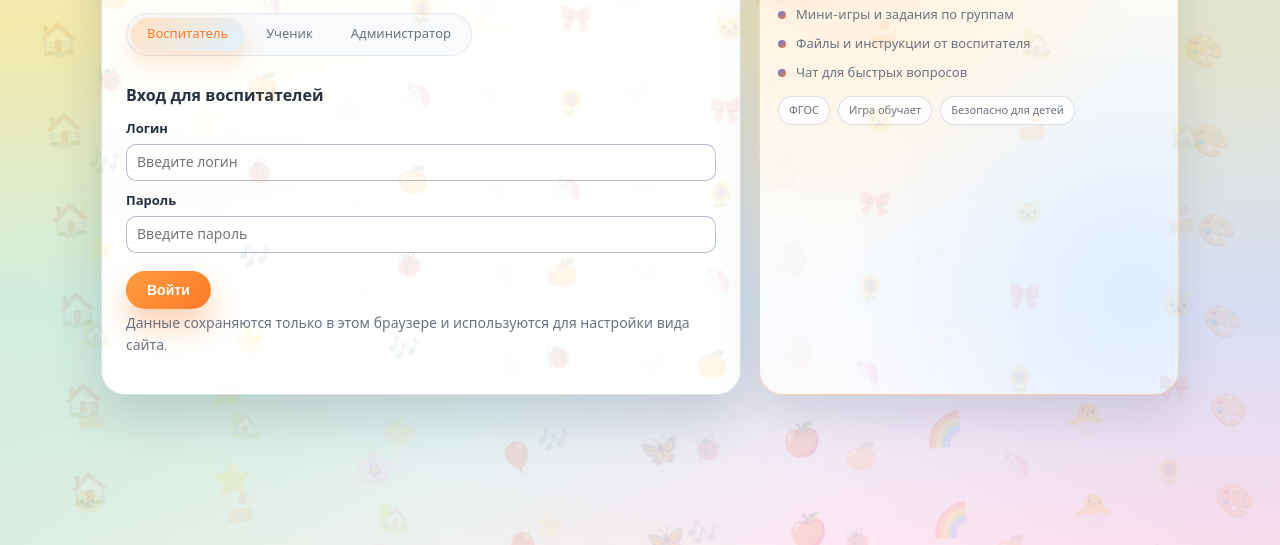
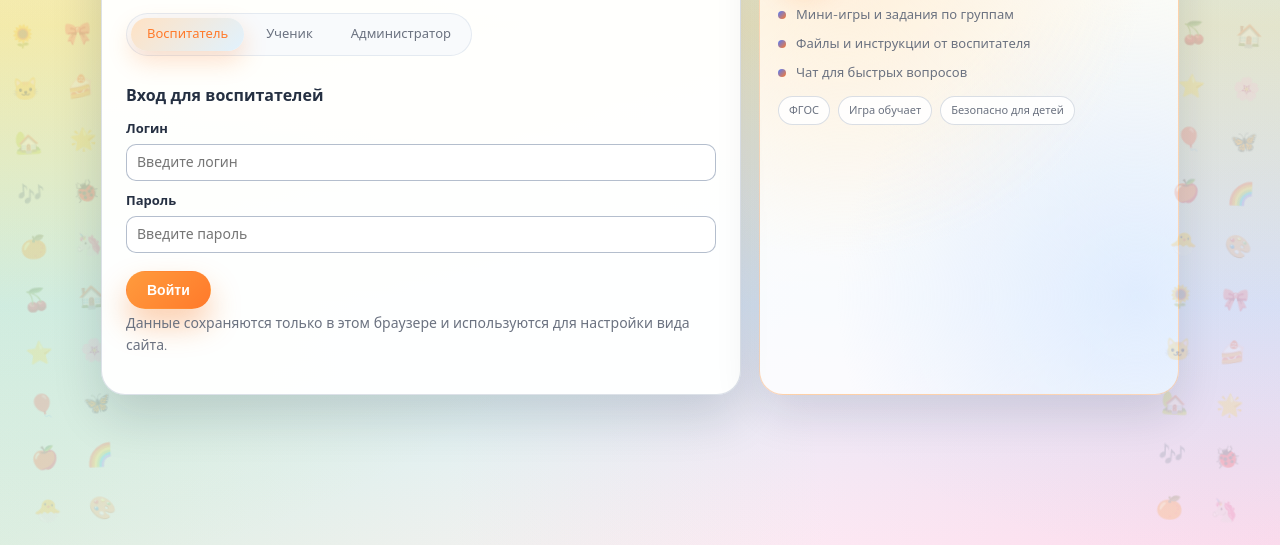
Before and after one commit to StoneHunterWire/detsad, a website: page det sad 2/index.html in a window 1280 px wide. Shown: the part 255-800 px from the top of the page. Drawn offline with nearby package versions, Linux system fonts and the light colour scheme.

Commit message:
fix: emoji-фон только по бокам для читабельности текста

```diff
--- a/det sad 2/styles.css
+++ b/det sad 2/styles.css
@@ -43,37 +43,45 @@ body {
 }
 
 body::before {
-  content: "🍒 🏠 ⭐ 🌸 🎈 🦋 🍎 🌈 🐣 🎨 🍒 🏠 ⭐ 🌸 🎈 🦋 🍎 🌈 🐣 🎨 🍒 🏠 ⭐ 🌸 🎈 🦋 🍎 🌈 🐣 🎨 🍒 🏠 ⭐ 🌸 🎈 🦋 🍎 🌈 🐣 🎨 🍒 🏠 ⭐ 🌸 🎈 🦋 🍎 🌈 🐣 🎨 🍒 🏠 ⭐ 🌸 🎈 🦋 🍎 🌈 🐣 🎨 🍒 🏠 ⭐ 🌸 🎈 🦋 🍎 🌈 🐣 🎨 🍒 🏠 ⭐ 🌸 🎈 🦋 🍎 🌈 🐣 🎨 🍒 🏠 ⭐ 🌸 🎈 🦋 🍎 🌈 🐣 🎨 🍒 🏠 ⭐ 🌸 🎈 🦋 🍎 🌈 🐣 🎨 🍒 🏠 ⭐ 🌸 🎈 🦋 🍎 🌈 🐣 🎨 🍒 🏠 ⭐ 🌸 🎈 🦋 🍎 🌈 🐣 🎨 🍒 🏠 ⭐ 🌸 🎈 🦋 🍎 🌈 🐣 🎨 🍒 🏠 ⭐ 🌸 🎈 🦋 🍎 🌈 🐣 🎨 🍒 🏠 ⭐ 🌸 🎈 🦋 🍎 🌈 🐣 🎨";
+  content: "🍒 🏠 ⭐ 🌸 🎈 🦋 🍎 🌈 🐣 🎨 🌻 🎀 🐱 🍰 🏡 🌟 🎶 🐞 🍊 🦄 🍒 🏠 ⭐ 🌸 🎈 🦋 🍎 🌈 🐣 🎨 🌻 🎀 🐱 🍰 🏡 🌟 🎶 🐞 🍊 🦄 🍒 🏠 ⭐ 🌸 🎈 🦋 🍎 🌈 🐣 🎨 🌻 🎀 🐱 🍰 🏡 🌟 🎶 🐞 🍊 🦄 🍒 🏠 ⭐ 🌸 🎈 🦋 🍎 🌈 🐣 🎨 🌻 🎀 🐱 🍰 🏡 🌟 🎶 🐞 🍊 🦄";
   position: fixed;
-  inset: 0;
+  left: 0;
+  top: 0;
+  bottom: 0;
+  width: 120px;
   pointer-events: none;
-  font-size: 28px;
-  line-height: 2.8;
-  letter-spacing: 32px;
-  word-spacing: 18px;
+  font-size: 22px;
+  line-height: 2.4;
+  letter-spacing: 8px;
+  word-spacing: 6px;
   overflow: hidden;
-  opacity: 0.12;
+  opacity: 0.18;
   z-index: 0;
-  transform: rotate(-4deg) scale(1.15);
+  transform: rotate(-3deg);
   white-space: normal;
   overflow-wrap: break-word;
+  text-align: center;
 }
 
 body::after {
-  content: "🌻 🎀 🐱 🍰 🏡 🌟 🎶 🐞 🍊 🦄 🌻 🎀 🐱 🍰 🏡 🌟 🎶 🐞 🍊 🦄 🌻 🎀 🐱 🍰 🏡 🌟 🎶 🐞 🍊 🦄 🌻 🎀 🐱 🍰 🏡 🌟 🎶 🐞 🍊 🦄 🌻 🎀 🐱 🍰 🏡 🌟 🎶 🐞 🍊 🦄 🌻 🎀 🐱 🍰 🏡 🌟 🎶 🐞 🍊 🦄 🌻 🎀 🐱 🍰 🏡 🌟 🎶 🐞 🍊 🦄 🌻 🎀 🐱 🍰 🏡 🌟 🎶 🐞 🍊 🦄 🌻 🎀 🐱 🍰 🏡 🌟 🎶 🐞 🍊 🦄 🌻 🎀 🐱 🍰 🏡 🌟 🎶 🐞 🍊 🦄 🌻 🎀 🐱 🍰 🏡 🌟 🎶 🐞 🍊 🦄 🌻 🎀 🐱 🍰 🏡 🌟 🎶 🐞 🍊 🦄";
+  content: "🌻 🎀 🐱 🍰 🏡 🌟 🎶 🐞 🍊 🦄 🍒 🏠 ⭐ 🌸 🎈 🦋 🍎 🌈 🐣 🎨 🌻 🎀 🐱 🍰 🏡 🌟 🎶 🐞 🍊 🦄 🍒 🏠 ⭐ 🌸 🎈 🦋 🍎 🌈 🐣 🎨 🌻 🎀 🐱 🍰 🏡 🌟 🎶 🐞 🍊 🦄 🍒 🏠 ⭐ 🌸 🎈 🦋 🍎 🌈 🐣 🎨 🌻 🎀 🐱 🍰 🏡 🌟 🎶 🐞 🍊 🦄";
   position: fixed;
-  inset: 0;
+  right: 0;
+  top: 0;
+  bottom: 0;
+  width: 120px;
   pointer-events: none;
-  font-size: 24px;
-  line-height: 3.2;
-  letter-spacing: 40px;
-  word-spacing: 24px;
+  font-size: 22px;
+  line-height: 2.4;
+  letter-spacing: 8px;
+  word-spacing: 6px;
   overflow: hidden;
-  opacity: 0.08;
+  opacity: 0.18;
   z-index: 0;
-  transform: rotate(3deg) scale(1.1) translateY(20px);
+  transform: rotate(3deg);
   white-space: normal;
   overflow-wrap: break-word;
+  text-align: center;
 }
 
 a {
@@ -1870,11 +1878,26 @@ html.theme-dark body {
 }
 
 html.theme-dark body::before {
-  opacity: 0.08;
+  opacity: 0.1;
 }
 
 html.theme-dark body::after {
-  opacity: 0.05;
+  opacity: 0.1;
+}
+
+@media (max-width: 1100px) {
+  body::before,
+  body::after {
+    width: 80px;
+    font-size: 18px;
+  }
+}
+
+@media (max-width: 720px) {
+  body::before,
+  body::after {
+    display: none;
+  }
 }
 
 html.theme-dark .site-header {
```
